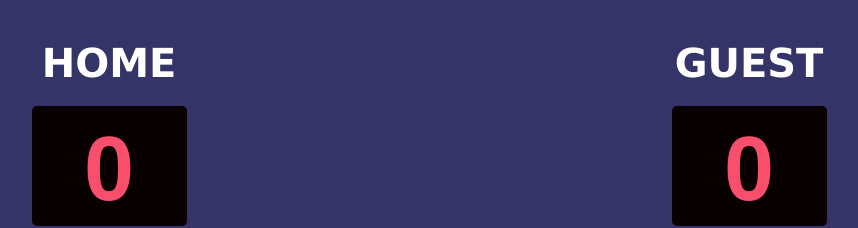
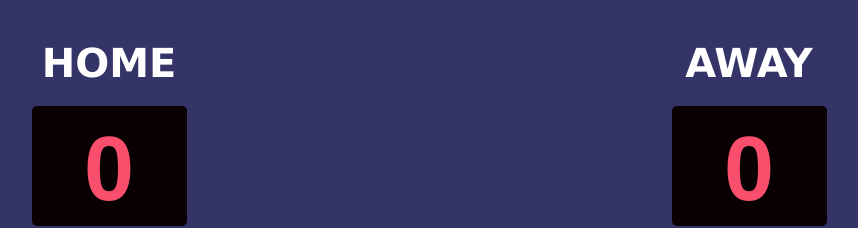
Before and after one commit to Zainul884/basketball_counter, a website built with Vite: page index.html in a window 1280 px wide. Shown: the top 228 px of the page, without its empty margins (211-1069 px from the left). Built offline with nearby package versions, Linux system fonts and the light colour scheme; a web font is replaced by a local one.

Commit message:
title change
changed home to away

```diff
--- a/index.html
+++ b/index.html
@@ -18,7 +18,7 @@
 
             </div>
             <div>
-                <h3 class="team_name">GUEST</h3>
+                <h3 class="team_name">AWAY</h3>
                 <div class="score_box">
                     <h1 class="score" id="scoreJS_guest">0</h1>
                 </div>
```
